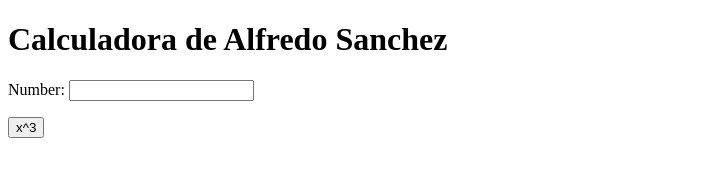
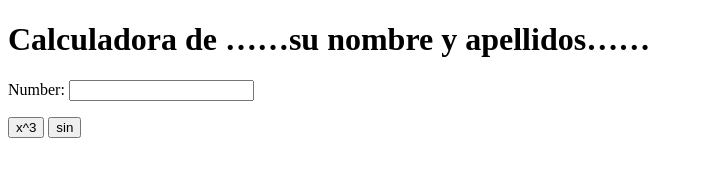
Before and after one commit to asaguado/my_calculator_2, a plain HTML site: page index.html in a window 1280 px wide. Shown: the whole page, without its empty margins (0-703 px from the left). Drawn offline with Linux system fonts and the light colour scheme.

Commit message:
sin(x) button

```diff
--- a/index.html
+++ b/index.html
@@ -5,17 +5,22 @@
 		<meta charset="utf-8">
 	</head>
 	<body>
-		<h1>Calculadora de Alfredo Sanchez</h1>
+		<h1>Calculadora de ……su nombre y apellidos……</h1>
 		Number:
 		<input type="text" id="n1">
 		<p>
 			<button onclick="cube()"> x^3 </button>
+			<button onclick="sine()"> sin </button>
 		</p>
 		<script type="text/javascript">
 			function cube() {
 				var num = document.getElementById("n1");
 				num.value = Math.pow(num.value, 3);
 			}
+			function sine() {
+				var num = document.getElementById("n1");
+				num.value = Math.sin(num.value);
+			}
 		</script>
 	</body>
 </html>
```
